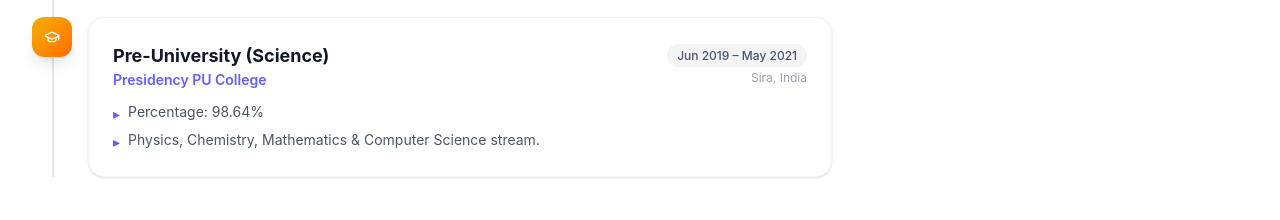
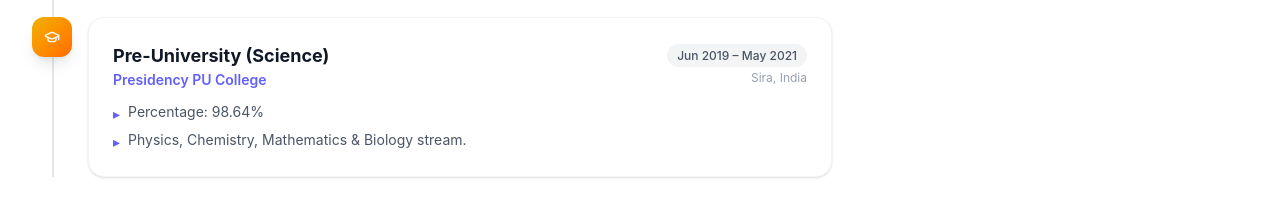
Before and after one commit to bubby-2003/My-Portfolio, a React (Vite) app: page / in a window 1280 px wide. Shown: the part 5840-6060 px from the top of the page. Built offline with nearby package versions, Linux system fonts and the light colour scheme.

Commit message:
Fix PU stream: Biology instead of Computer Science
Co-Authored-By: Claude Sonnet 4.6 <noreply@anthropic.com>

```diff
--- a/src/components/Experience.jsx
+++ b/src/components/Experience.jsx
@@ -83,7 +83,7 @@ const timeline = [
     location: 'Sira, India',
     description: [
       'Percentage: 98.64%',
-      'Physics, Chemistry, Mathematics & Computer Science stream.',
+      'Physics, Chemistry, Mathematics & Biology stream.',
     ],
     icon: GraduationCap,
     color: 'from-yellow-500 to-orange-500',
```
